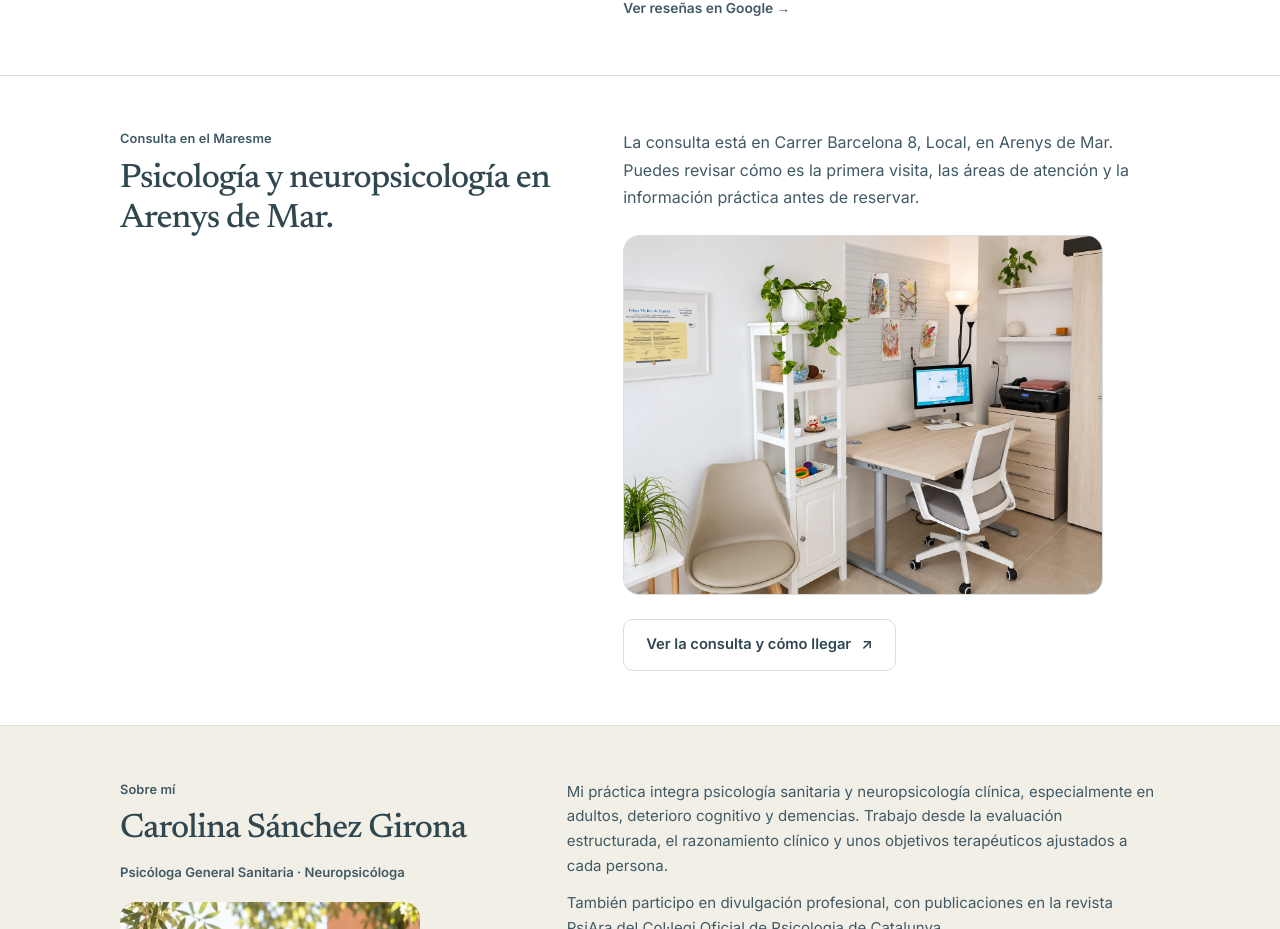
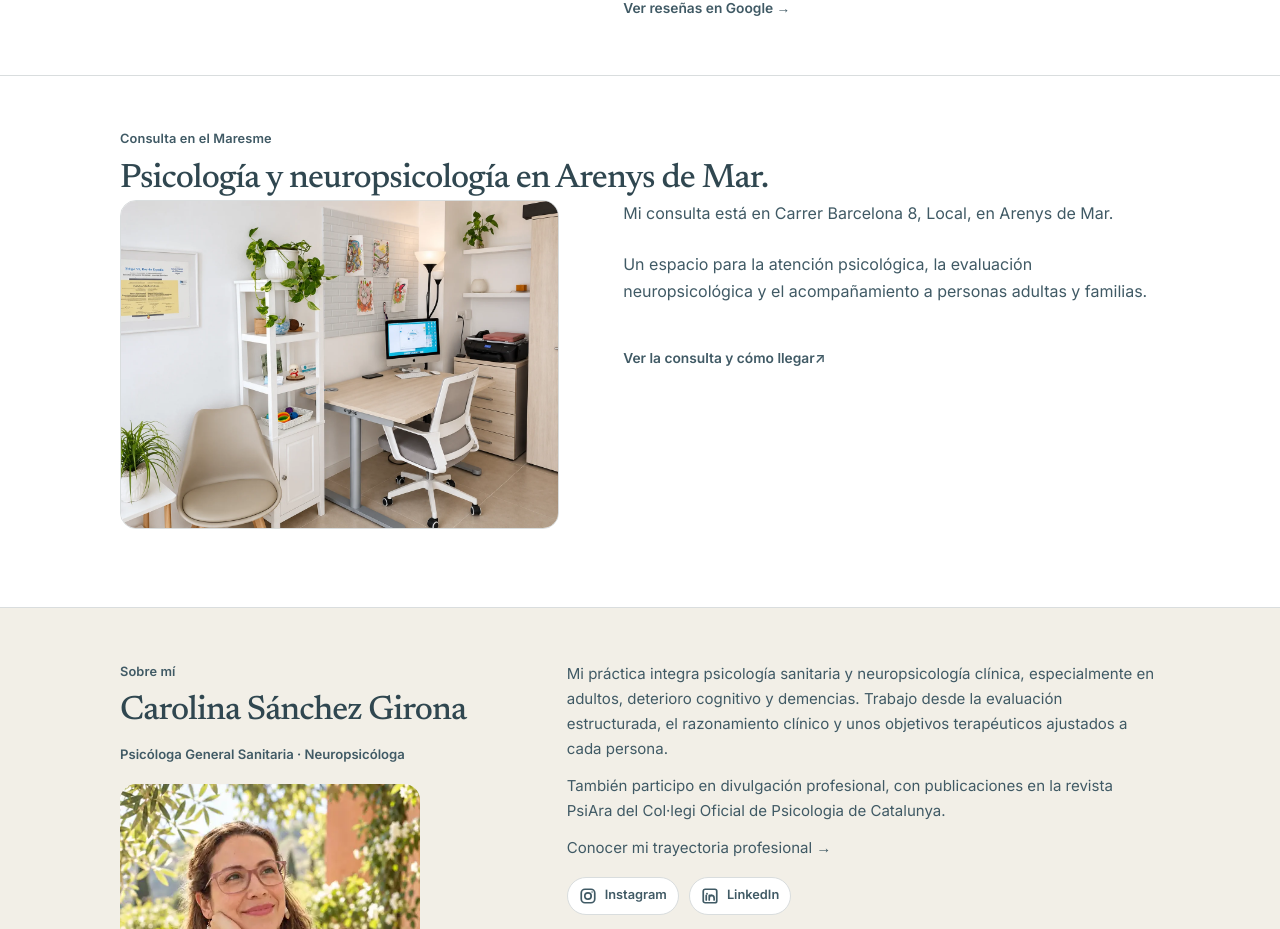
Before and after one commit to carolinasanchezgirona/Portfolio-Carolina, a Next.js app: page / in a window 1280 px wide. Shown: the part 2356-3285 px from the top of the page. Built offline with nearby package versions, Linux system fonts and the light colour scheme.

Commit message:
Rebalance clinic section with full-width heading, photo and compact copy

```diff
--- a/app/page.tsx
+++ b/app/page.tsx
@@ -192,21 +192,19 @@ export default function HomePage() {
       </section>
 
       <section className="editorial-section editorial-local" aria-labelledby="local-title">
-        <div className="editorial-wrap editorial-local-grid">
-          <div>
+        <div className="editorial-wrap">
+          <div className="editorial-local-heading">
             <p className="editorial-section-eyebrow">Consulta en el Maresme</p>
             <h2 id="local-title">Psicología y neuropsicología en Arenys de Mar.</h2>
           </div>
-          <div className="editorial-local-copy">
-            <p>
-              La consulta está en Carrer Barcelona 8, Local, en Arenys de Mar. Puedes revisar cómo es la primera visita,
-              las áreas de atención y la información práctica antes de reservar.
-            </p>
+          <div className="editorial-local-grid">
             <a className="editorial-local-photo" href="/psicologa-arenys-de-mar/" aria-label="Ver fotografías de la consulta en Arenys de Mar">
-              <Image src="/consulta-carolina-sanchez-despacho.webp" alt="Interior de la consulta de psicología y neuropsicología de Carolina Sánchez en Arenys de Mar" width={1448} height={1086} sizes="(max-width: 680px) calc(100vw - 36px), (max-width: 900px) 560px, 480px" loading="lazy" />
+              <Image src="/consulta-carolina-sanchez-despacho.webp" alt="Interior de la consulta de psicología y neuropsicología de Carolina Sánchez en Arenys de Mar" width={1448} height={1086} sizes="(max-width: 680px) calc(100vw - 36px), (max-width: 900px) 560px, 520px" loading="lazy" />
             </a>
-            <div className="editorial-actions">
-              <a className="editorial-btn editorial-btn-secondary" href="/psicologa-arenys-de-mar/">Ver la consulta y cómo llegar <Arrow /></a>
+            <div className="editorial-local-copy">
+              <p>Mi consulta está en Carrer Barcelona 8, Local, en Arenys de Mar.</p>
+              <p>Un espacio para la atención psicológica, la evaluación neuropsicológica y el acompañamiento a personas adultas y familias.</p>
+              <a className="editorial-card-link" href="/psicologa-arenys-de-mar/">Ver la consulta y cómo llegar <Arrow /></a>
             </div>
           </div>
         </div>
```
